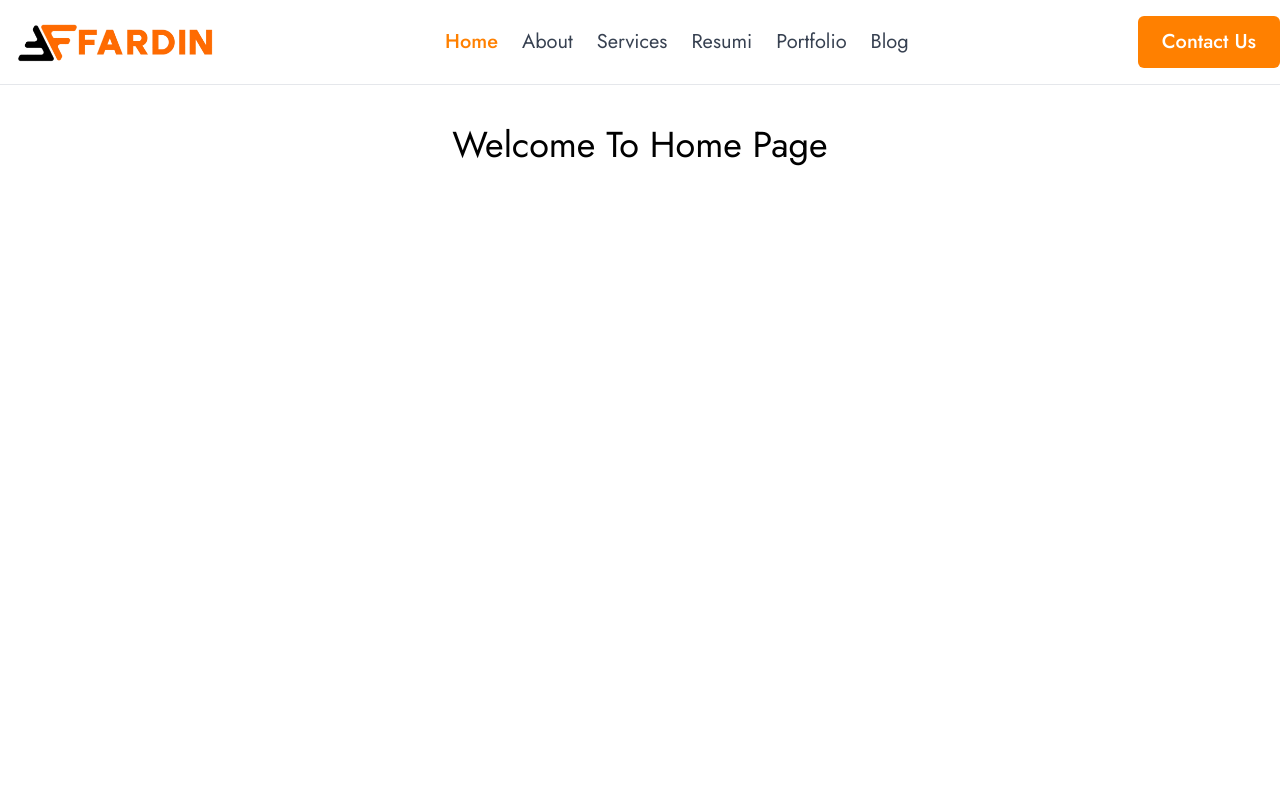
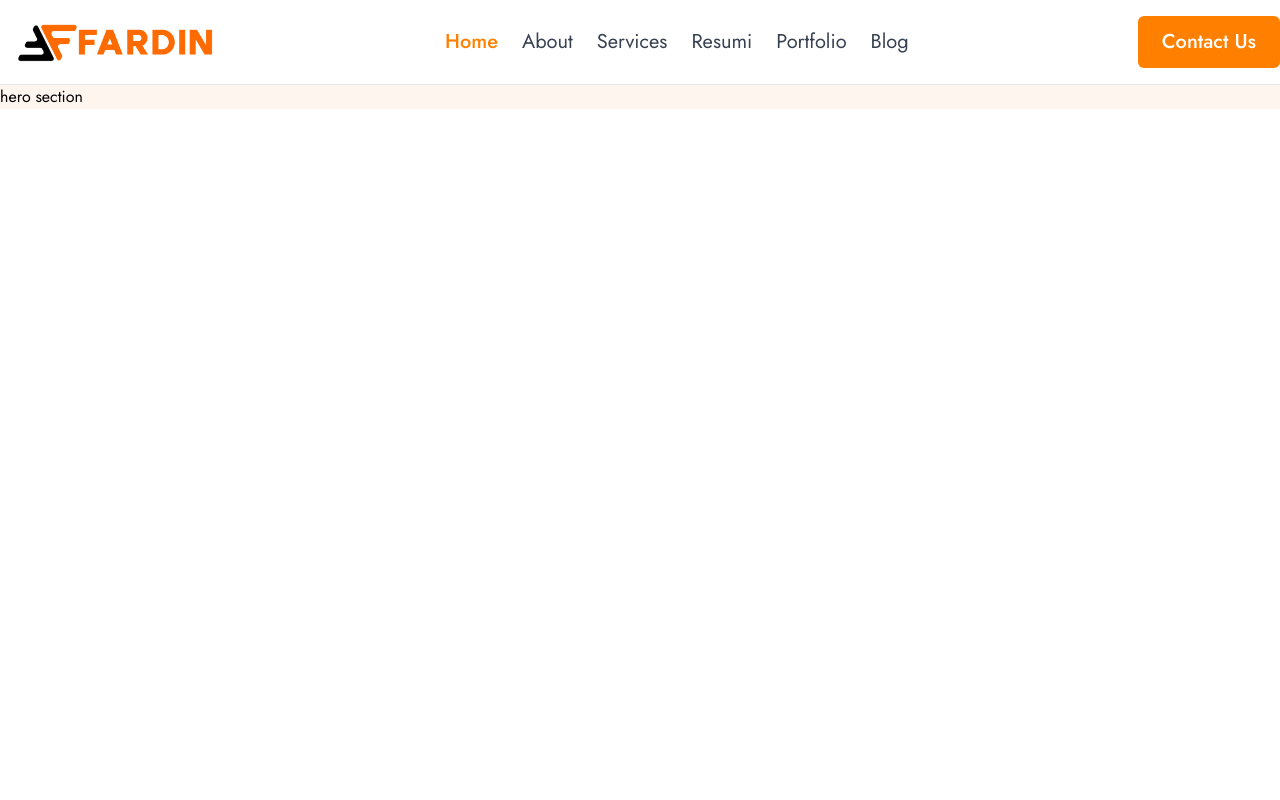
Before and after one commit to devfardin/Next-Level-Portfolio-Client, a Next.js app in the folder Client/: page / in a window 1280 px wide. Shown: the top 800 px of the page. Built offline with nearby package versions, Linux system fonts and the light colour scheme.

Commit message:
create images files

```diff
--- /dev/null
+++ b/Client/src/app/(mainLayout)/(home)/Hero.tsx
@@ -0,0 +1,14 @@
+import React from 'react'
+
+const HomePageHero = () => {
+    return (
+        <div className='bg-background'>
+            <div className='container mx-auto'>
+
+            hero section
+            </div>
+        </div>
+    )
+}
+
+export default HomePageHero
--- /dev/null
+++ b/Client/src/app/(mainLayout)/layout.tsx
@@ -0,0 +1,15 @@
+import Footer from '@/components/shared/Footer'
+import Navbar from '@/components/shared/Navbar'
+import React from 'react'
+
+const MainLayout = ({ children }: Readonly<{ children: React.ReactNode }>) => {
+    return (
+        <div>
+            <Navbar />
+            <div className="min-h-screen">{children}</div>
+            <Footer />
+        </div>
+    )
+}
+
+export default MainLayout
--- a/Client/src/app/page.tsx
+++ b/Client/src/app/(mainLayout)/page.tsx
@@ -1,4 +1,5 @@
 import { Metadata } from "next";
+import HomePageHero from "./(home)/Hero";
 
 export const metadata: Metadata = {
   title: 'Fardin Ahmed | Web Developer & Digital Creator',
@@ -8,7 +9,7 @@ export const metadata: Metadata = {
 const HomePage = () => {
   return (
     <div>
-      <h1 className="text-4xl text-center mt-10">Welcome To Home Page</h1>
+      <HomePageHero />
     </div>
   );
 };
--- a/Client/src/app/layout.tsx
+++ b/Client/src/app/layout.tsx
@@ -1,12 +1,4 @@
-import type { Metadata } from "next";
 import "./globals.css";
-import Navbar from "@/components/shared/Navbar";
-import Footer from "@/components/shared/Footer";
-
-export const metadata: Metadata = {
-  title: 'Fardin Ahmed | Web Developer & Digital Creator',
-  description: 'Welcome to the personal portfolio and blog of Fardin Ahmed, a passionate web developer specializing in WordPress, Next.js, React, and custom web solutions. Explore my projects, insights, and expertise in web development, e-commerce, and digital innovation. Let’s build something amazing together!',
-}
 
 export default async function RootLayout({
   children,
@@ -16,9 +8,7 @@ export default async function RootLayout({
   return (
     <html lang="en" data-theme="light">
       <body suppressHydrationWarning>
-        <Navbar />
-        <div className="min-h-screen w-[90%] mx-auto">{children}</div>
-        <Footer/>
+        {children}
       </body>
     </html>
   );
--- a/Client/src/components/MobileMenu.tsx
+++ b/Client/src/components/MobileMenu.tsx
@@ -1,7 +1,7 @@
 import Link from "next/link";
 import { usePathname } from "next/navigation";
 import { useState, useEffect, useCallback } from "react";
-import logo from '../../public/white-logo.png'
+import logo from '../../public/images/white-logo.png'
 import { menuItems } from "./shared/Navbar";
 import { GoArrowUpRight } from "react-icons/go";
 import { TbMenu2 } from "react-icons/tb";
--- a/Client/src/components/shared/Footer.tsx
+++ b/Client/src/components/shared/Footer.tsx
@@ -1,5 +1,5 @@
 import React from 'react'
-import logo from '../../../public/white-logo.png'
+import logo from '../../../public/images/white-logo.png'
 import Image from 'next/image'
 import Link from 'next/link'
 import { BiLogoFacebook } from 'react-icons/bi'
--- a/Client/src/components/shared/Navbar.tsx
+++ b/Client/src/components/shared/Navbar.tsx
@@ -1,6 +1,6 @@
 "use client"
 import Link from "next/link";
-import logo from '../../../public/logo.png'
+import logo from '../../../public/images/logo.png'
 import Image from "next/image";
 import { usePathname } from "next/navigation";
 import HoverLink from "./HoverLink";
```
Also changed, not shown: Client/public/images/logo.png (renamed from Client/public/logo.png), Client/public/images/white-logo.png (renamed from Client/public/white-logo.png), Client/src/app/(mainLayout)/about/page.tsx (renamed from Client/src/app/about/page.tsx).
